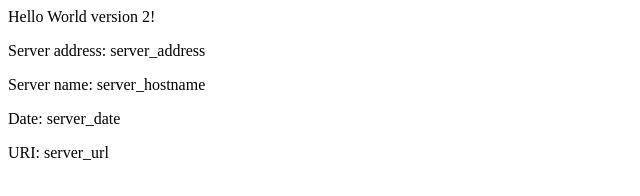
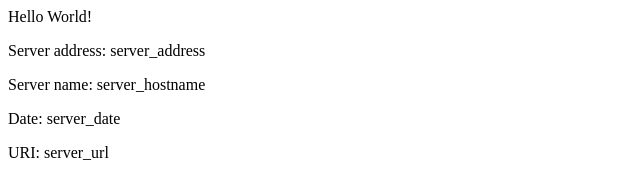
Before and after one commit to chinni505/eks-example, a plain HTML site: page src/index.html in a window 1280 px wide. Shown: the full height of the page, 0-640 px from the left. Drawn offline with Linux system fonts and the light colour scheme.

Commit message:
Revert "v2 updating home page"
This reverts commit f4510b576a78e93770b01317c7adf231ec5560d4.

```diff
--- a/src/index.html
+++ b/src/index.html
@@ -1,8 +1,8 @@
 <head>
-<title>Hello World V 2</title>
+<title>Hello World</title>
 </head>
 <div class="info">
-<h>Hello World version 2!</h>
+<h>Hello World!</h>
 <p><span>Server&nbsp;address:</span> <span>server_address</span></p>
 <p><span>Server&nbsp;name:</span> <span>server_hostname</span></p>
 <p class="smaller"><span>Date:</span> <span>server_date</span></p>
```
